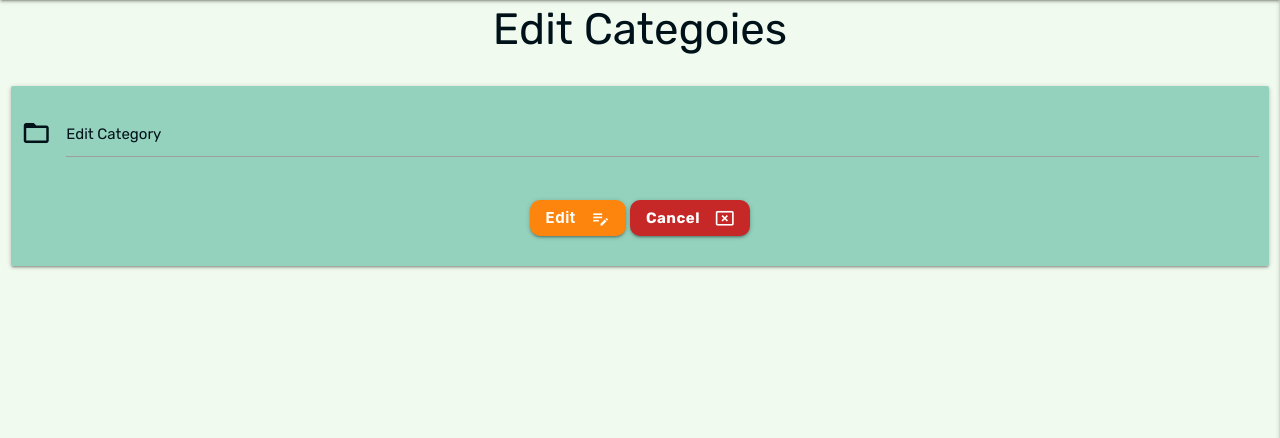
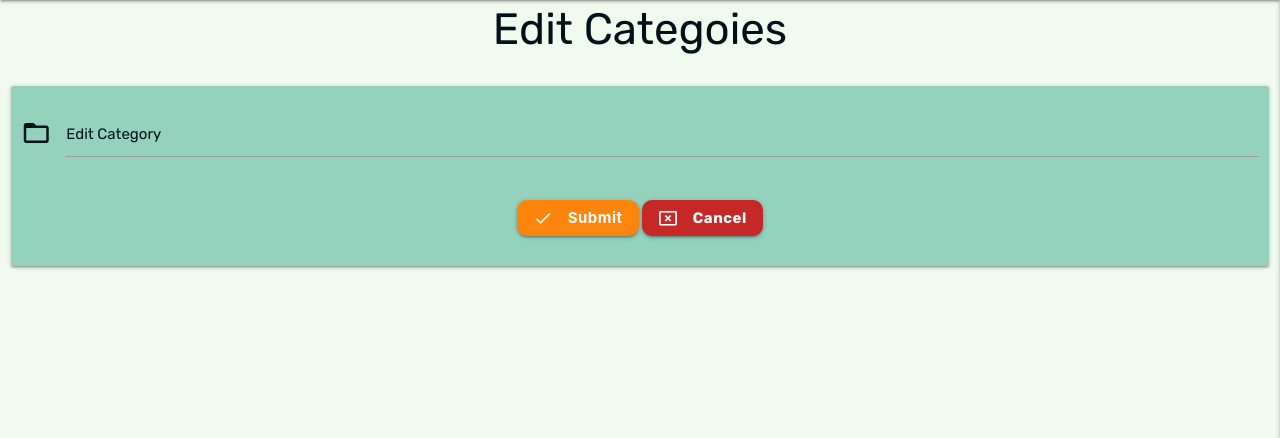
Before and after one commit to andywales83/tech_growth_mindset, a Flask app: template templates/edit_category.html in a window 1280 px wide. Shown: the part 64-502 px from the top of the page. Run offline with Flask 2, Linux system fonts and the light colour scheme; the template is opened without the code that fills it, so the values that code supplies are empty; some libraries are stand-ins or nearby versions.

Commit message:
Amend button styling for editing topic and category & change error page links

```diff
--- a/templates/edit_category.html
+++ b/templates/edit_category.html
@@ -28,13 +28,13 @@
                     <div class="col s12 center-align">
 
                         <!-- Add Button -->
-                        <button class="btn waves-effect waves-light edit-btn" type="submit">Edit
-                            <i class="material-icons right">edit_note</i>
+                        <button class="btn waves-effect waves-light edit-btn" type="submit">Submit
+                            <i class="material-icons left">check</i>
                         </button>
 
                         <!-- Cancel Button -->
                         <a href="{{ url_for('get_categories') }}" class="btn waves-effect waves-light cancel-btn">Cancel
-                            <i class="material-icons right">cancel_presentation</i>
+                            <i class="material-icons left">cancel_presentation</i>
                         </a>
 
                     </div>
--- a/templates/edit_topic.html
+++ b/templates/edit_topic.html
@@ -28,8 +28,8 @@
                     <div class="col s12 center-align">
 
                         <!-- Add Button -->
-                        <button class="btn waves-effect waves-light edit-btn" type="submit">Edit Topic
-                            <i class="material-icons left">edit_note</i>
+                        <button class="btn waves-effect waves-light edit-btn" type="submit">Submit
+                            <i class="material-icons left">check</i>
                         </button>
 
                         <!-- Cancel Button -->
--- a/templates/errors/404.html
+++ b/templates/errors/404.html
@@ -10,7 +10,7 @@
 				<h1><span>4</span><span>0</span><span>4</span></h1>
 
 				<h2>We are sorry, but the page you requested was not found.</h2>
-				<a class="btn edit-btn" href="{{ url_for('get_resources') }}">Take me somewhere safe!</a>
+				<a class="btn edit-btn" href="{{ url_for('index') }}">Take me somewhere safe!</a>
 			</div>
 		</div>
 	</div>
--- a/templates/errors/500.html
+++ b/templates/errors/500.html
@@ -10,7 +10,7 @@
 				<h1><span>5</span><span>0</span><span>0</span></h1>
 
 				<h2>We are sorry, but there seems to be a problem with the server!</h2>
-				<a class="btn edit-btn" href="{{ url_for('get_resources') }}">Take me somewhere safe!</a>
+				<a class="btn edit-btn" href="{{ url_for('index') }}">Take me somewhere safe!</a>
 			</div>
 		</div>
 	</div>
```
